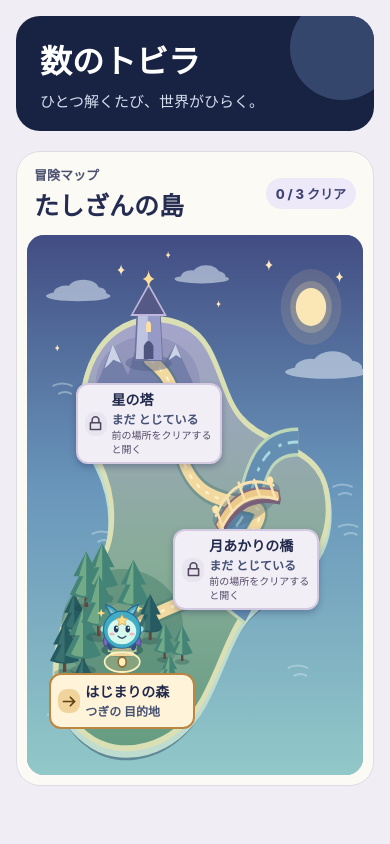
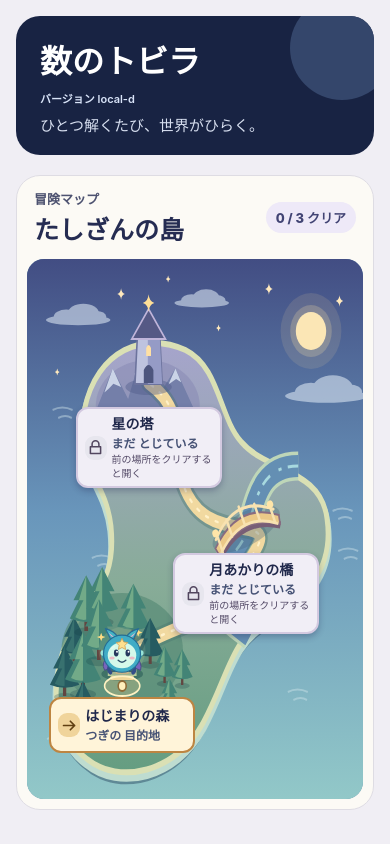
Before and after one commit to saaaaayan/kazu-no-tobira, a React Native app: screen / in a window 390 px wide. Built offline with nearby package versions, Linux system fonts and the light colour scheme.

Commit message:
Show deployed build ID in game header to distinguish outdated browser tabs

```diff
--- a/src/App.tsx
+++ b/src/App.tsx
@@ -13,6 +13,7 @@ import HandwritingAnswer from './components/HandwritingAnswer';
 import AdventureMap from './components/AdventureMap';
 import { ClearScene, CorrectSpark, QuestionTrail, type AnswerFeedback } from './components/AdventureEffects';
 import { CompanionMoment, TreasureChest } from './components/AdventureCompanion';
+import VersionNotice from './components/VersionNotice';
 
 const answerModes = [
   { id: 'keyboard', label: 'キーボード' },
@@ -136,6 +137,7 @@ function Adventure() {
           <View style={[styles.hero, round && styles.compactHero]}>
             <View style={styles.moon} />
             <Text accessibilityRole="header" style={round ? styles.brand : styles.title}>数のトビラ</Text>
+            <VersionNotice />
             {!round && <Text style={styles.subtitle}>ひとつ解くたび、世界がひらく。</Text>}
           </View>
           {!progress && (
```
